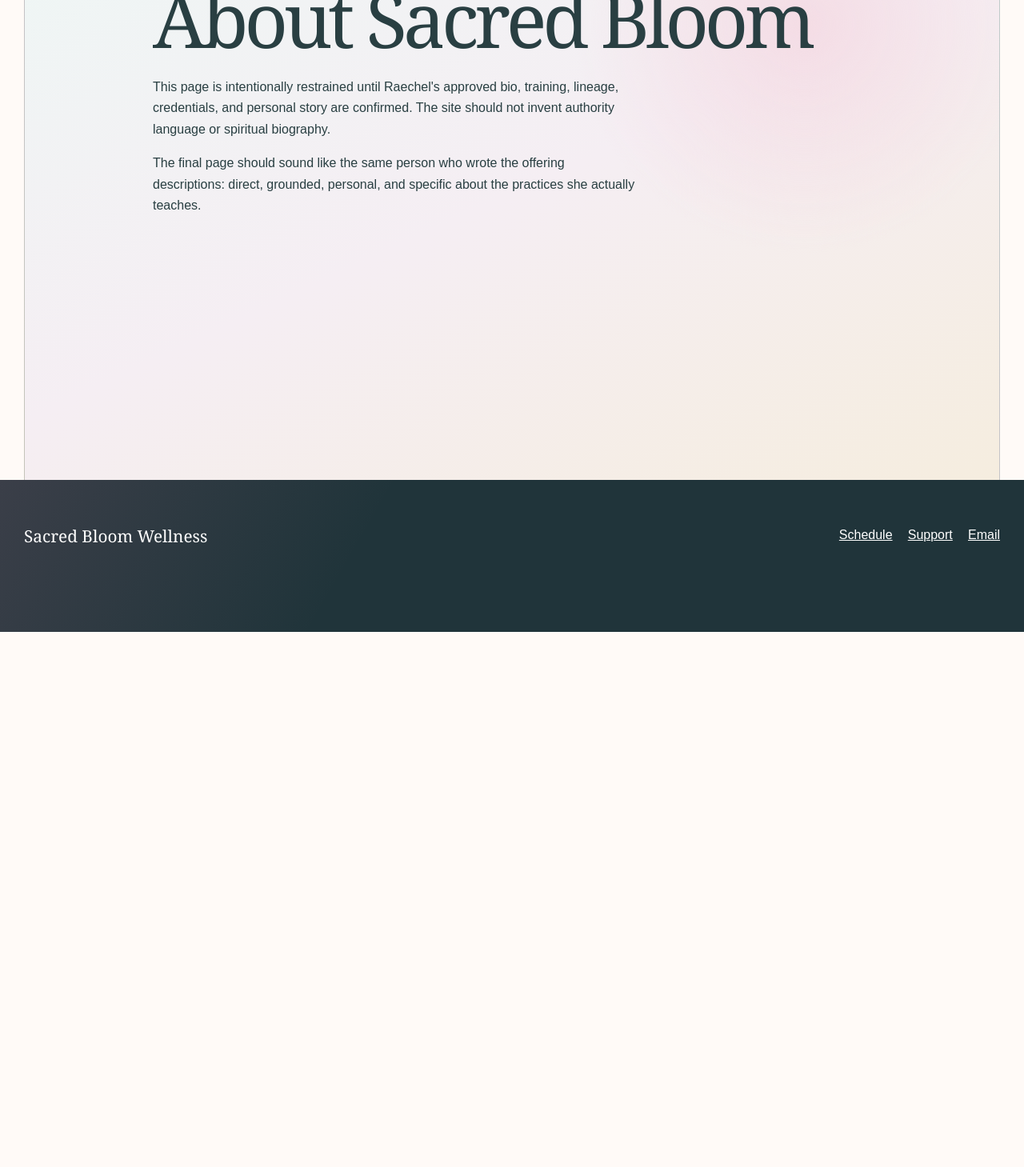
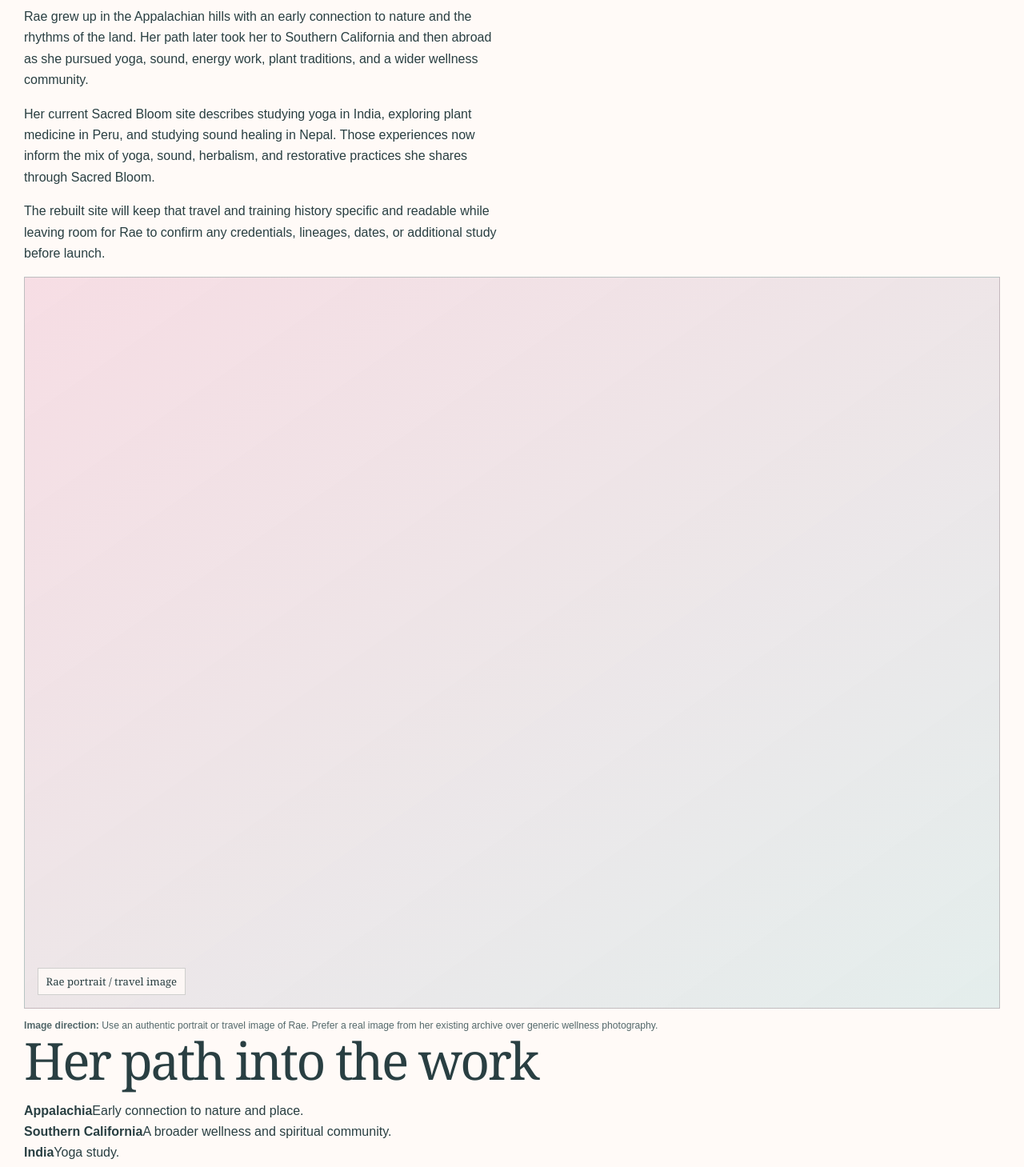
Before and after one commit to Mac-iX/SacredBlm, a Next.js app: page /about in a window 1280 px wide. Shown: the part 200-1659 px from the top of the page at 80% size. Before the commit the page ends 990 px from the top, so only its background shows below. Built offline with nearby package versions, Linux system fonts and the light colour scheme.

Commit message:
Bring current Sacred Bloom story into rebuild

```diff
--- a/app/about/page.tsx
+++ b/app/about/page.tsx
@@ -1,19 +1,55 @@
-export const metadata = { title: "About" };
+import { MediaFrame } from "@/components/MediaFrame";
+
+export const metadata = { title: "About Rae" };
 
 export default function AboutPage() {
   return (
-    <main className="shell simple-page readable">
-      <h1>About Sacred Bloom</h1>
-      <p>
-        This page is intentionally restrained until Raechel&apos;s approved bio,
-        training, lineage, credentials, and personal story are confirmed. The
-        site should not invent authority language or spiritual biography.
-      </p>
-      <p>
-        The final page should sound like the same person who wrote the offering
-        descriptions: direct, grounded, personal, and specific about the
-        practices she actually teaches.
-      </p>
+    <main className="about-page">
+      <section className="shell about-hero">
+        <div className="about-copy-panel">
+          <h1>Meet Rae</h1>
+          <p className="about-lead">
+            Rae grew up in the Appalachian hills with an early connection to
+            nature and the rhythms of the land. Her path later took her to
+            Southern California and then abroad as she pursued yoga, sound,
+            energy work, plant traditions, and a wider wellness community.
+          </p>
+          <p>
+            Her current Sacred Bloom site describes studying yoga in India,
+            exploring plant medicine in Peru, and studying sound healing in
+            Nepal. Those experiences now inform the mix of yoga, sound,
+            herbalism, and restorative practices she shares through Sacred
+            Bloom.
+          </p>
+          <p>
+            The rebuilt site will keep that travel and training history
+            specific and readable while leaving room for Rae to confirm any
+            credentials, lineages, dates, or additional study before launch.
+          </p>
+        </div>
+        <MediaFrame
+          assetId="rae-portrait-or-travel"
+          label="Rae portrait / travel image"
+          aspectRatio="4:5"
+          description="Use an authentic portrait or travel image of Rae. Prefer a real image from her existing archive over generic wellness photography."
+          altGuidance="Describe Rae and the actual setting shown without inferring mood, health, or spirituality."
+        />
+      </section>
+
+      <section className="about-path">
+        <div className="shell about-path__grid">
+          <div>
+            <h2>Her path into the work</h2>
+          </div>
+          <div className="path-list">
+            <div><strong>Appalachia</strong><span>Early connection to nature and place.</span></div>
+            <div><strong>Southern California</strong><span>A broader wellness and spiritual community.</span></div>
+            <div><strong>India</strong><span>Yoga study.</span></div>
+            <div><strong>Peru</strong><span>Plant medicine exploration.</span></div>
+            <div><strong>Nepal</strong><span>Sound healing and Tibetan singing bowl study.</span></div>
+          </div>
+        </div>
+      </section>
     </main>
   );
 }
```
